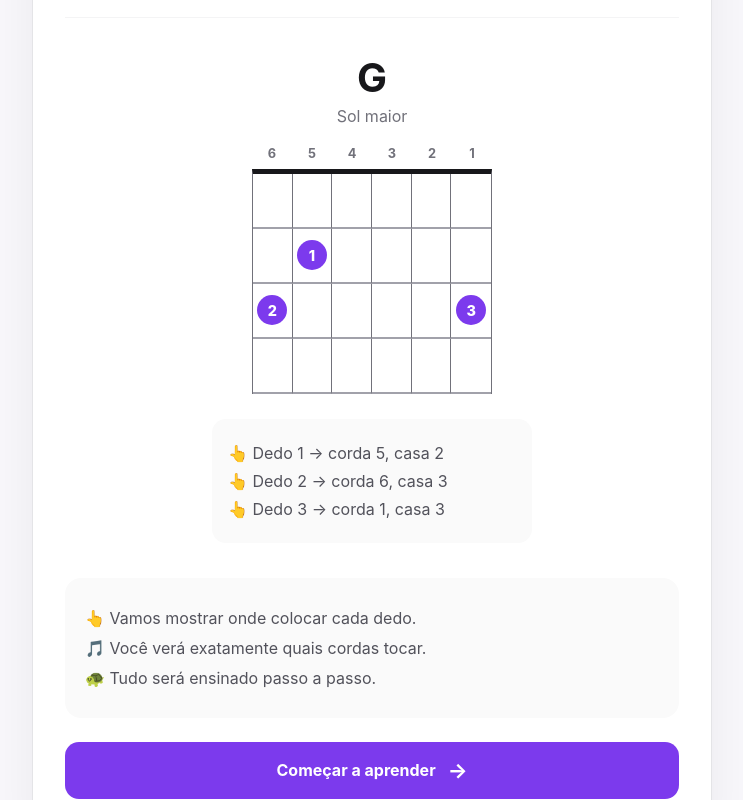
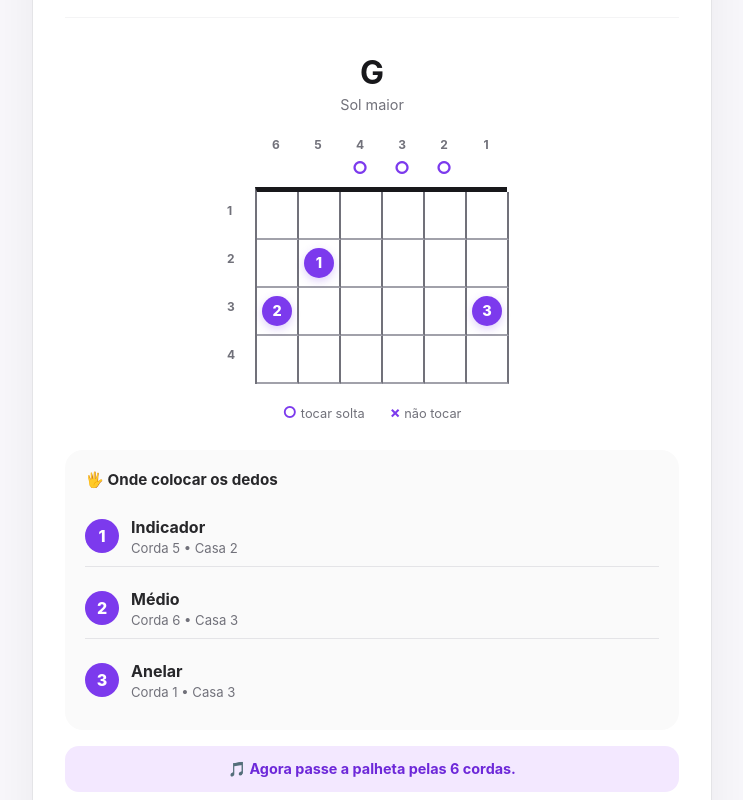
Before and after one commit to JuliaKristine/GuitAI, a React (Vite) app: page / in a window 1280 px wide. Shown: the part 660-1460 px from the top of the page, without its empty margins (268-1011 px from the left). Built offline with nearby package versions, Linux system fonts and the light colour scheme.

Commit message:
feat: melhora visualizacao didatica dos acordes

```diff
--- a/src/App.css
+++ b/src/App.css
@@ -235,3 +235,85 @@ footer {
     flex-direction: column;
   }
 }
+
+.string-status {
+  display: grid;
+  grid-template-columns: repeat(6, 1fr);
+
+  width: 240px;
+  margin: 0 auto 5px;
+
+  font-size: 1.1rem;
+  font-weight: 800;
+}
+
+.string-open {
+  color: #7c3aed;
+}
+
+.string-muted {
+  color: #ef4444;
+}
+
+.fret-number {
+  position: absolute;
+  left: -24px;
+
+  color: #a1a1aa;
+
+  font-size: 0.7rem;
+  font-weight: 700;
+}
+
+.legend {
+  display: flex;
+  justify-content: center;
+  gap: 20px;
+
+  margin-top: 15px;
+
+  color: #71717a;
+
+  font-size: 0.75rem;
+}
+
+.chord-instructions h4 {
+  margin: 0 0 15px;
+
+  color: #27272a;
+}
+
+.chord-instructions p {
+  display: flex;
+  flex-direction: column;
+
+  gap: 3px;
+
+  padding: 10px 0;
+  margin: 0;
+
+  border-bottom: 1px solid #e4e4e7;
+}
+
+.chord-instructions p:last-child {
+  border-bottom: 0;
+}
+
+.chord-instructions p span {
+  color: #71717a;
+
+  font-size: 0.85rem;
+}
+
+.play-instruction {
+  margin-top: 15px;
+  padding: 14px;
+
+  background: #f3e8ff;
+  color: #6d28d9;
+
+  border-radius: 12px;
+
+  font-size: 0.9rem;
+  font-weight: 700;
+}
--- a/src/components/ChordDiagram/ChordDiagram.tsx
+++ b/src/components/ChordDiagram/ChordDiagram.tsx
@@ -2,6 +2,13 @@ import { chords } from '../../data/chords'
 
 type ChordDiagramProps = {
   chord: string
+}
+
+const fingerNames: Record<number, string> = {
+  1: 'Indicador',
+  2: 'Médio',
+  3: 'Anelar',
+  4: 'Mindinho',
 }
 
 function ChordDiagram({ chord }: ChordDiagramProps) {
@@ -14,17 +21,50 @@ function ChordDiagram({ chord }: ChordDiagramProps) {
   const strings = [6, 5, 4, 3, 2, 1]
   const frets = [1, 2, 3, 4]
 
+  const isStringFretted = (stringNumber: number) => {
+    return chordData.fingers.some(
+      (position) => position.string === stringNumber
+    )
+  }
+
   return (
     <div className="chord-diagram">
+      <div className="chord-title">
         <h3>{chordData.name}</h3>
+        <p>{chordData.displayName}</p>
+      </div>
 
-      <p className="chord-full-name">
-        {chordData.displayName}
-      </p>
+      <div className="diagram-wrapper">
 
         <div className="string-numbers">
           {strings.map((string) => (
             <span key={string}>{string}</span>
+          ))}
+        </div>
+
+        <div className="string-status">
+          {strings.map((string) => {
+            const status = chordData.strings[string]
+            const fretted = isStringFretted(string)
+
+            return (
+              <span key={string}>
+                {status === 'mute'
+                  ? '×'
+                  : !fretted
+                    ? '○'
+                    : ''}
+              </span>
+            )
+          })}
+        </div>
+
+        <div className="fretboard-area">
+          <div className="fret-labels">
+            {frets.map((fret) => (
+              <span key={fret}>
+                {fret}
+              </span>
             ))}
           </div>
 
@@ -52,14 +92,49 @@ function ChordDiagram({ chord }: ChordDiagramProps) {
               })
             )}
           </div>
+        </div>
 
-      <div className="chord-instructions">
+      </div>
+
+      <div className="diagram-legend">
+        <span>
+          <strong>○</strong> tocar solta
+        </span>
+
+        <span>
+          <strong>×</strong> não tocar
+        </span>
+      </div>
+
+      <div className="finger-guide">
+        <h4>🖐️ Onde colocar os dedos</h4>
+
+        <div className="finger-list">
           {chordData.fingers.map((position) => (
-          <p key={`${position.string}-${position.fret}`}>
-            👆 Dedo {position.finger} → corda {position.string},
-            casa {position.fret}
+            <div
+              className="finger-instruction"
+              key={`${position.string}-${position.fret}`}
+            >
+              <span className="finger-badge">
+                {position.finger}
+              </span>
+
+              <div>
+                <strong>
+                  {fingerNames[position.finger]}
+                </strong>
+
+                <p>
+                  Corda {position.string} • Casa {position.fret}
                 </p>
+              </div>
+            </div>
           ))}
+        </div>
+      </div>
+
+      <div className="play-instruction">
+        🎵 Agora passe a palheta pelas 6 cordas.
       </div>
     </div>
   )
--- a/src/data/chords.ts
+++ b/src/data/chords.ts
@@ -4,11 +4,13 @@ export type FingerPosition = {
   fret: number
 }
 
+export type StringStatus = 'play' | 'mute'
+
 export type Chord = {
   name: string
   displayName: string
   fingers: FingerPosition[]
-  strings: ('play' | 'mute')[]
+  strings: Record<number, StringStatus>
 }
 
 export const chords: Record<string, Chord> = {
@@ -34,13 +36,13 @@ export const chords: Record<string, Chord> = {
       },
     ],
 
-    strings: [
-      'play',
-      'play',
-      'play',
-      'play',
-      'play',
-      'play',
-    ],
+    strings: {
+      6: 'play',
+      5: 'play',
+      4: 'play',
+      3: 'play',
+      2: 'play',
+      1: 'play',
+    },
   },
 }
--- a/src/index.css
+++ b/src/index.css
@@ -282,66 +282,117 @@ footer {
 
 .chord-diagram {
   width: 100%;
-  max-width: 320px;
-  margin: 0 auto;
   text-align: center;
 }
 
-.chord-diagram h3 {
+.chord-title h3 {
   margin: 0;
-  font-size: 2.5rem;
+
+  font-size: 2rem;
+  color: #18181b;
 }
 
-.chord-full-name {
-  margin-top: 4px;
-  margin-bottom: 20px;
+.chord-title p {
+  margin: 4px 0 24px;
+
   color: #71717a;
+  font-size: 0.9rem;
 }
+
+.diagram-wrapper {
+  width: 290px;
+  margin: 0 auto;
+}
+
+/* Números das cordas */
 
 .string-numbers {
   display: grid;
   grid-template-columns: repeat(6, 1fr);
 
-  width: 240px;
-  margin: 0 auto 8px;
+  width: 252px;
+
+  margin-left: 28px;
+  margin-bottom: 5px;
 
   color: #71717a;
-  font-size: 0.8rem;
+
+  font-size: 0.75rem;
   font-weight: 700;
 }
 
+/* Corda solta / não tocar */
+
+.string-status {
+  display: grid;
+  grid-template-columns: repeat(6, 1fr);
+
+  width: 252px;
+
+  min-height: 25px;
+
+  margin-left: 28px;
+  margin-bottom: 5px;
+
+  color: #7c3aed;
+
+  font-size: 1.1rem;
+  font-weight: 800;
+}
+
+/* Área do braço */
+
+.fretboard-area {
+  display: flex;
+  align-items: stretch;
+}
+
+.fret-labels {
+  display: grid;
+  grid-template-rows: repeat(4, 48px);
+
+  width: 28px;
+
+  color: #71717a;
+
+  font-size: 0.75rem;
+  font-weight: 700;
+}
+
+.fret-labels span {
+  display: flex;
+  align-items: center;
+  justify-content: flex-start;
+}
+
+/* Braço da guitarra */
+
 .fretboard {
   display: grid;
-  grid-template-columns: repeat(6, 1fr);
-  grid-template-rows: repeat(4, 55px);
 
-  width: 240px;
-  margin: 0 auto;
+  grid-template-columns: repeat(6, 42px);
+  grid-template-rows: repeat(4, 48px);
+
+  width: 252px;
 
   border-top: 5px solid #18181b;
-  border-left: 1px solid #71717a;
-  border-right: 1px solid #71717a;
+  border-left: 2px solid #71717a;
 }
 
+/* Cada espaço */
+
 .fret-position {
-  position: relative;
-
   display: flex;
   align-items: center;
   justify-content: center;
 
-  border-right: 1px solid #71717a;
+  border-right: 2px solid #71717a;
   border-bottom: 2px solid #a1a1aa;
 }
 
-.fret-position:nth-child(6n) {
-  border-right: 0;
-}
+/* Dedos */
 
 .finger-dot {
-  position: relative;
-  z-index: 2;
-
   display: flex;
   align-items: center;
   justify-content: center;
@@ -356,22 +407,116 @@ footer {
 
   font-size: 0.9rem;
   font-weight: 800;
+
+  box-shadow:
+    0 3px 8px rgba(124, 58, 237, 0.25);
 }
 
-.chord-instructions {
-  margin-top: 25px;
+/* Legenda */
 
-  padding: 16px;
+.diagram-legend {
+  display: flex;
+  justify-content: center;
+
+  gap: 25px;
+
+  margin: 18px 0 28px;
+
+  color: #71717a;
+
+  font-size: 0.8rem;
+}
+
+.diagram-legend strong {
+  color: #7c3aed;
+  font-size: 1rem;
+}
+
+/* Guia dos dedos */
+
+.finger-guide {
+  padding: 20px;
 
   background: #fafafa;
 
-  border-radius: 14px;
+  border-radius: 18px;
 
   text-align: left;
 }
 
-.chord-instructions p {
-  margin: 8px 0;
+.finger-guide h4 {
+  margin: 0 0 18px;
 
-  color: #52525b;
+  color: #27272a;
+
+  font-size: 0.95rem;
 }
+
+.finger-list {
+  display: flex;
+  flex-direction: column;
+
+  gap: 12px;
+}
+
+.finger-instruction {
+  display: flex;
+  align-items: center;
+
+  gap: 12px;
+
+  padding: 10px 0;
+
+  border-bottom: 1px solid #e4e4e7;
+}
+
+.finger-instruction:last-child {
+  border-bottom: none;
+}
+
+.finger-badge {
+  display: flex;
+  align-items: center;
+  justify-content: center;
+
+  flex-shrink: 0;
+
+  width: 34px;
+  height: 34px;
+
+  background: #7c3aed;
+  color: white;
+
+  border-radius: 50%;
+
+  font-weight: 800;
+}
+
+.finger-instruction strong {
+  color: #27272a;
+}
+
+.finger-instruction p {
+  margin: 3px 0 0;
+
+  color: #71717a;
+
+  font-size: 0.82rem;
+}
+
+/* Instrução para tocar */
+
+.play-instruction {
+  margin-top: 16px;
+  padding: 14px 18px;
+
+  background: #f3e8ff;
+  color: #6d28d9;
+
+  border-radius: 14px;
+
+  font-size: 0.9rem;
+  font-weight: 700;
+
+  text-align: center;
+}
```
Also changed, not shown: 1 other file (tests, documents, lock files or other folders). Lines whose indentation alone changed are shown as unchanged.
